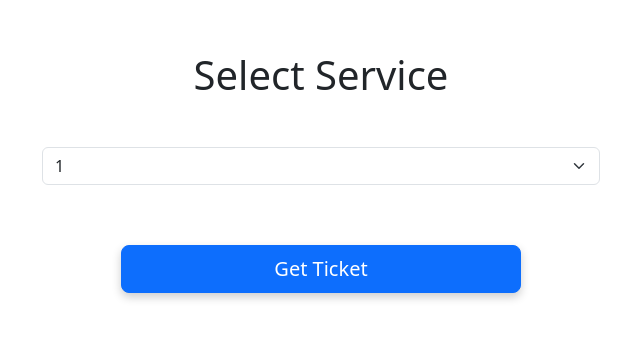
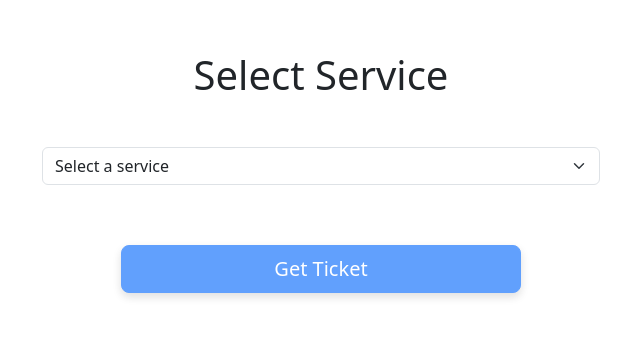
Before and after one commit to Ibrokhimzodab/se2-office-queue, a React (Create React App) app in the folder project/client/: page / in a window 1280 px wide. Shown: the part 252-590 px from the top of the page, without its empty margins (319-959 px from the left). Built offline with nearby package versions, Linux system fonts and the light colour scheme.

Commit message:
fix: front

```diff
--- a/project/client/src/App.jsx
+++ b/project/client/src/App.jsx
@@ -1,4 +1,4 @@
-import './App.css';
+// import './App.css';
 import { GetTicketForm } from './components/GetTicketFormComponent';
 import 'bootstrap/dist/css/bootstrap.min.css';
 import { Routes, Route } from 'react-router-dom';
--- a/project/client/src/components/DisplayTicket.jsx
+++ b/project/client/src/components/DisplayTicket.jsx
@@ -6,7 +6,7 @@ import '../assets/style/DisplayTicket.css';  // Importa il file CSS
 export function DisplayTicket(props) {
   const navigate = useNavigate();
   const [counter, setCounter] = useState(30);
-  const param = useParams();
+  const { service } = useParams();
 
   useEffect(() => {
     const timer = counter > 0 && setInterval(() => setCounter(counter - 1), 1000);
@@ -22,15 +22,15 @@ export function DisplayTicket(props) {
   return (
     <div className="center-card">
       <Card className="card" style={{ width: '18rem' }}>
-        <div className="card-number">{props.number || 123}</div>
+        <div className="card-number">{props.number}</div>
         <Card.Body>
-          <Card.Title className="card-title">{param.service}</Card.Title>
+          <Card.Title className="card-title">{service}</Card.Title>
           <Card.Text className="card-text">
-            Waiting Time:
+            Estimated Waiting Time:
           </Card.Text>
         </Card.Body>
       </Card>
-      <div className="timer">Timer: {counter}</div>
+      <div className="timer">Timer: {counter} seconds</div>
     </div>
   );
 }
--- a/project/client/src/components/GetTicketFormComponent.jsx
+++ b/project/client/src/components/GetTicketFormComponent.jsx
@@ -3,52 +3,68 @@ import { Button, Container, Form } from 'react-bootstrap';
 import { useNavigate } from 'react-router-dom';
 import '../assets/style/GetTicketForm.css';
 
-const INITIAL_SERVICE = [
+const MOCK_SERVICE_LIST = [
   1,3,4,5
 ];
 
 export function GetTicketForm(props) {
     const navigate = useNavigate();
-    const [service, setService] = useState();
+    const [selectedService, setSelectedService] = useState(null);
     const [serviceList, setServiceList] = useState([]);
     const [loading, setLoading] = useState(true);
-    let List = [];
-    const handleTicketSelection = () => {
-      navigate(`/ticket/${service}`);
 
+    useEffect(() => {
+        // Simulating service load
+        const loadServiceList = async () => {
+            try {
+                // Simulate loading the service list
+                setServiceList(MOCK_SERVICE_LIST);
+            } catch (error) {
+                console.error("Error loading service list:", error);
+            } finally {
+                setLoading(false);
+            }
+        };
+        loadServiceList();
+    }, []);
+
+    const handleServiceSelection = (e) => {
+        setSelectedService(e.target.value);
     };
-    /*
-    useEffect(()=>{
-      loadService().then((my_service)=>{
-          setServiceList(my_service);
-          setLoading(false);
-      })
 
-  }, [])
-
-  */
-
-    if(loading===true){
-      console.log(INITIAL_SERVICE)
-    INITIAL_SERVICE.forEach((s)=>List.push(s))
-      setServiceList(List);
-      setLoading(false);
-    }
-
+    const handleGetTicketClick = () => {
+        // Navigate only if a service is selected
+        if (selectedService) {
+            navigate(`/ticket/${selectedService}`);
+        } else {
+            alert("Please select a service.");
+        }
+    };
 
 
     return (
       <div className="home-page">
         <Container className="text-center">
           <h1 className="my-5">Select Service</h1>
-          {!loading && <Form.Select aria-label="services-list" onChange={ev => setService(ev.target.value)} >
-            { serviceList.map((s) => <option value={s}>{s}</option>)}
-          </Form.Select>
-          }
-          <Button variant="primary" size="lg" className="mx-3" onClick={handleTicketSelection}>
-            Get Ticket
+          {!loading && (
+            <Form.Select
+              aria-label="services-list"
+              value={selectedService || ''}
+              onChange={handleServiceSelection} >
+                <option value="" disabled>Select a service</option>
+                { serviceList.map((service) =>
+                  <option key={service} value={service}>{service}</option>
+                )}
+            </Form.Select>
+          )}
+          <Button
+            variant="primary"
+            size="lg"
+            className="mx-3"
+            disabled={loading || !selectedService}
+            onClick={handleGetTicketClick}>
+              Get Ticket
           </Button>
-
         </Container>
       </div>
     );
--- a/project/client/src/components/QueueList.jsx
+++ b/project/client/src/components/QueueList.jsx
@@ -1,11 +1,45 @@
-import React, { useState } from 'react';
+import React, { useState, useEffect } from 'react';
 import { Table, Button, Container } from 'react-bootstrap';
 import { useNavigate } from 'react-router-dom';
-import './QueueListCSS.css';
-
+import '../assets/style/QueueListCSS.css';
+// Mocked API function for demonstration purposes
+const fetchQueueList = async () => {
+  // Simulate a real API call
+  return [
+    { id: 65, serviceType: 'Service Type Name', counter: 1 },
+    { id: 66, serviceType: 'Another Service', counter: 2 },
+    { id: 67, serviceType: 'More Services', counter: 3 }
+  ];
+};
 export function QueueList(props) {
     const navigate = useNavigate();
+    const [queueList, setQueueList] = useState([]);
+    const [loading, setLoading] = useState(true);
+    const [error, setError] = useState(null);
 
+    const loadQueueList = async () => {
+      try {
+        setLoading(true);
+        const list = await fetchQueueList();  // Replace with actual API call
+        setQueueList(list);
+      } catch (err) {
+        setError('Failed to fetch queue list');
+      } finally {
+        setLoading(false);
+      }
+    };
+
+    useEffect(() => {
+      loadQueueList();
+    }, []);
+
+    const handleNextCustomer = async () => {
+      await loadQueueList();
+    };
+
+    if (error) {
+      return <div className="error-message">{error}</div>;
+    }
     return (
       <Container className='container'>
       <Table className='queue' hover>
@@ -17,24 +51,22 @@ export function QueueList(props) {
             </tr>
         </thead>
         <tbody>
+          {queueList.length > 0 ? (
+            queueList.map((item) => (
+              <tr key={item.id}>
+                <td>{item.id}</td>
+                <td>{item.serviceType}</td>
+                <td className="counter">{item.counter}</td>
+              </tr>
+            ))
+          ) : (
             <tr>
-            <td>65</td>
-            <td>Service Type Name</td>
-            <td className='counter'>1</td>
+              <td colSpan="3">No customers in the queue.</td>
             </tr>
-            <tr>
-            <td>65</td>
-            <td>Service Type Name</td>
-            <td className='counter'>1</td>
-            </tr>
-            <tr>
-            <td>65</td>
-            <td>Service Type Name</td>
-            <td className='counter'>1</td>
-            </tr>
+          )}
         </tbody>
     </Table>
-    <Button className='button_call'>Call next</Button>
+    <Button className='button_call' onClick={handleNextCustomer}>Call next</Button>
     </Container>
     );
   }
```
Also changed, not shown: project/client/src/assets/style/QueueListCSS.css (renamed from project/client/src/components/QueueListCSS.css).
